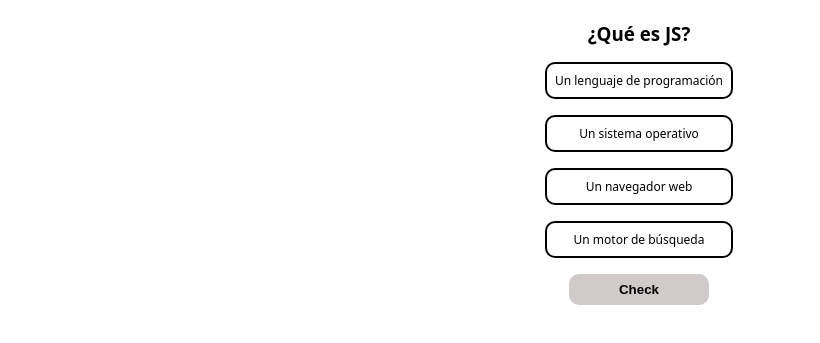
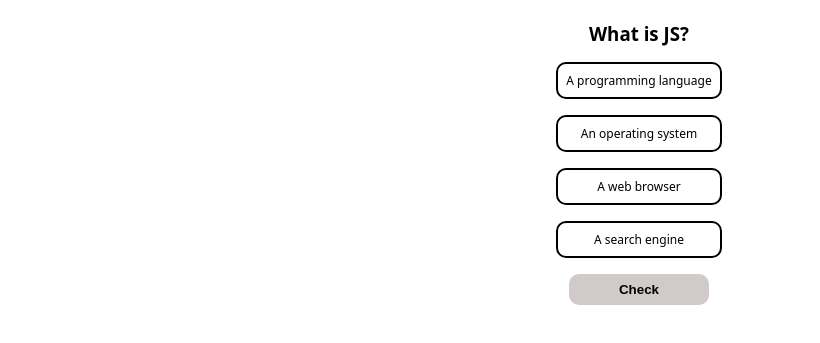
Before and after one commit to radriann21/quiz-app-javascript-basic, a website built with Vite: page index.html in a window 1280 px wide. Shown: the part 271-614 px from the top of the page, without its empty margins (1-821 px from the left). Built offline with nearby package versions, Linux system fonts and the light colour scheme.

Commit message:
finished basic project

```diff
--- a/main.js
+++ b/main.js
@@ -37,7 +37,6 @@ function lose() {
   quizContainer.appendChild(resetButton)
 }
 
-
 function initializeUI() {
   if (questionIndex === 10) {
     if (correctAnswers >= 7) {
@@ -53,6 +52,7 @@ function initializeUI() {
 
 function setAnswer(evt) {
   const element = evt.currentTarget
+  element.classList.toggle('selected')
   answerIndex = parseInt(element.dataset.index)
 }
 
@@ -85,7 +85,7 @@ function validateAnswer() {
   questionIndex++
 
   if (questionIndex < questions.length) {
-    answerIndex = null // Reset the selected answer
+    answerIndex = null
     initializeUI()
     createAnswers()
   } else {
--- a/questions.json
+++ b/questions.json
@@ -1,111 +1,111 @@
 [
   {
     "id": 1,
-    "question": "¿Qué es JS?",
+    "question": "What is JS?",
     "answers": [
-      "Un lenguaje de programación",
-      "Un sistema operativo",
-      "Un navegador web",
-      "Un motor de búsqueda"
+      "A programming language",
+      "An operating system",
+      "A web browser",
+      "A search engine"
     ],
     "correct_answer": 0
   },
   {
     "id": 2,
-    "question": "¿Qué es HTML?",
+    "question": "What is HTML?",
     "answers": [
-      "Un lenguaje de programación",
-      "Un lenguaje de marcado",
-      "Un sistema operativo",
-      "Una base de datos"
+      "A programming language",
+      "A markup language",
+      "An operating system",
+      "A database"
     ],
     "correct_answer": 1
   },
   {
     "id": 3,
-    "question": "¿Qué es CSS?",
+    "question": "What is CSS?",
     "answers": [
-      "Un lenguaje de programación",
-      "Un servidor web",
-      "Un editor de texto",
-      "Una hoja de estilos en cascada"
+      "A programming language",
+      "A web server",
+      "A text editor",
+      "A cascading style sheet"
     ],
     "correct_answer": 3
   },
   {
     "id": 4,
-    "question": "¿Qué es SQL?",
+    "question": "What is SQL?",
     "answers": [
-      "Un lenguaje de programación",
-      "Un sistema operativo",
-      "Un lenguaje de consulta",
-      "Una herramienta de diseño"
+      "A programming language",
+      "An operating system",
+      "A query language",
+      "A design tool"
     ],
     "correct_answer": 2
   },
   {
     "id": 5,
-    "question": "¿Qué es Python?",
+    "question": "What is Python?",
     "answers": [
-      "Un servidor web",
-      "Un sistema operativo",
-      "Un lenguaje de programación",
-      "Un framework"
+      "A web server",
+      "An operating system",
+      "A programming language",
+      "A framework"
     ],
     "correct_answer": 2
   },
   {
     "id": 6,
-    "question": "¿Qué es Java?",
+    "question": "What is Java?",
     "answers": [
-      "Un navegador web",
-      "Un lenguaje de programación",
-      "Una base de datos",
-      "Un sistema operativo"
+      "A web browser",
+      "A programming language",
+      "A database",
+      "An operating system"
     ],
     "correct_answer": 1
   },
   {
     "id": 7,
-    "question": "¿Qué es Git?",
+    "question": "What is Git?",
     "answers": [
-      "Un lenguaje de programación",
-      "Un sistema operativo",
-      "Un sistema de control de versiones",
-      "Un servidor web"
+      "A programming language",
+      "An operating system",
+      "A version control system",
+      "A web server"
     ],
     "correct_answer": 2
   },
   {
     "id": 8,
-    "question": "¿Qué es GitHub?",
+    "question": "What is GitHub?",
     "answers": [
-      "Un editor de texto",
-      "Un repositorio de código",
-      "Un navegador web",
-      "Una red social"
+      "A text editor",
+      "A code repository",
+      "A web browser",
+      "A social network"
     ],
     "correct_answer": 1
   },
   {
     "id": 9,
-    "question": "¿Qué es Node.js?",
+    "question": "What is Node.js?",
     "answers": [
-      "Un servidor web",
-      "Un lenguaje de programación",
-      "Un entorno de ejecución de JavaScript",
-      "Una base de datos"
+      "A web server",
+      "A programming language",
+      "A JavaScript runtime environment",
+      "A database"
     ],
     "correct_answer": 2
   },
   {
     "id": 10,
-    "question": "¿Qué es React?",
+    "question": "What is React?",
     "answers": [
-      "Un sistema operativo",
-      "Una biblioteca de JavaScript",
-      "Un lenguaje de programación",
-      "Un servidor web"
+      "An operating system",
+      "A JavaScript library",
+      "A programming language",
+      "A web server"
     ],
     "correct_answer": 1
   }
--- a/style.css
+++ b/style.css
@@ -48,6 +48,11 @@ article:hover {
   transform: translateY(-5px);
 }
 
+.selected {
+  background-color: #1e1e1e;
+  color: #fff;
+}
+
 button.check {
   width: 140px;
   padding: .5rem;
```
